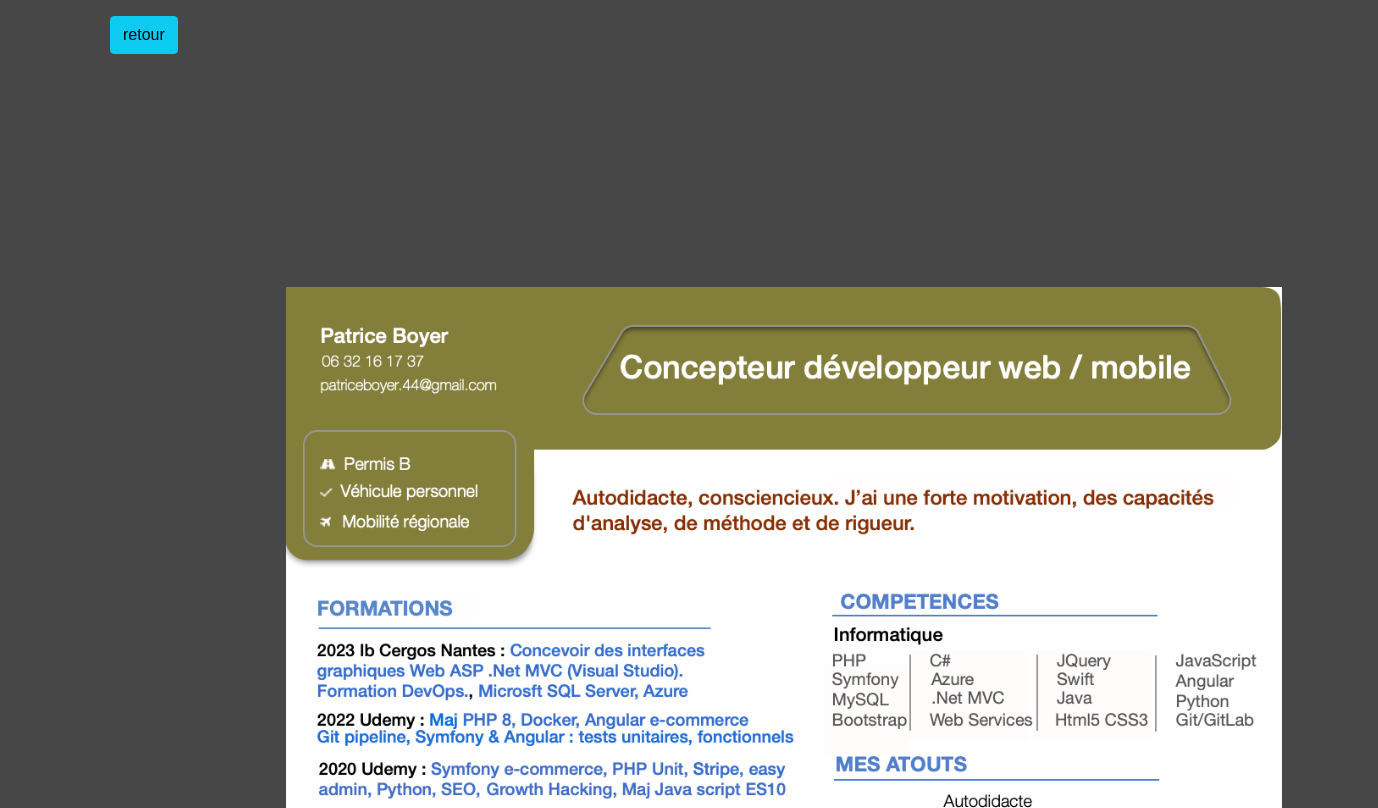
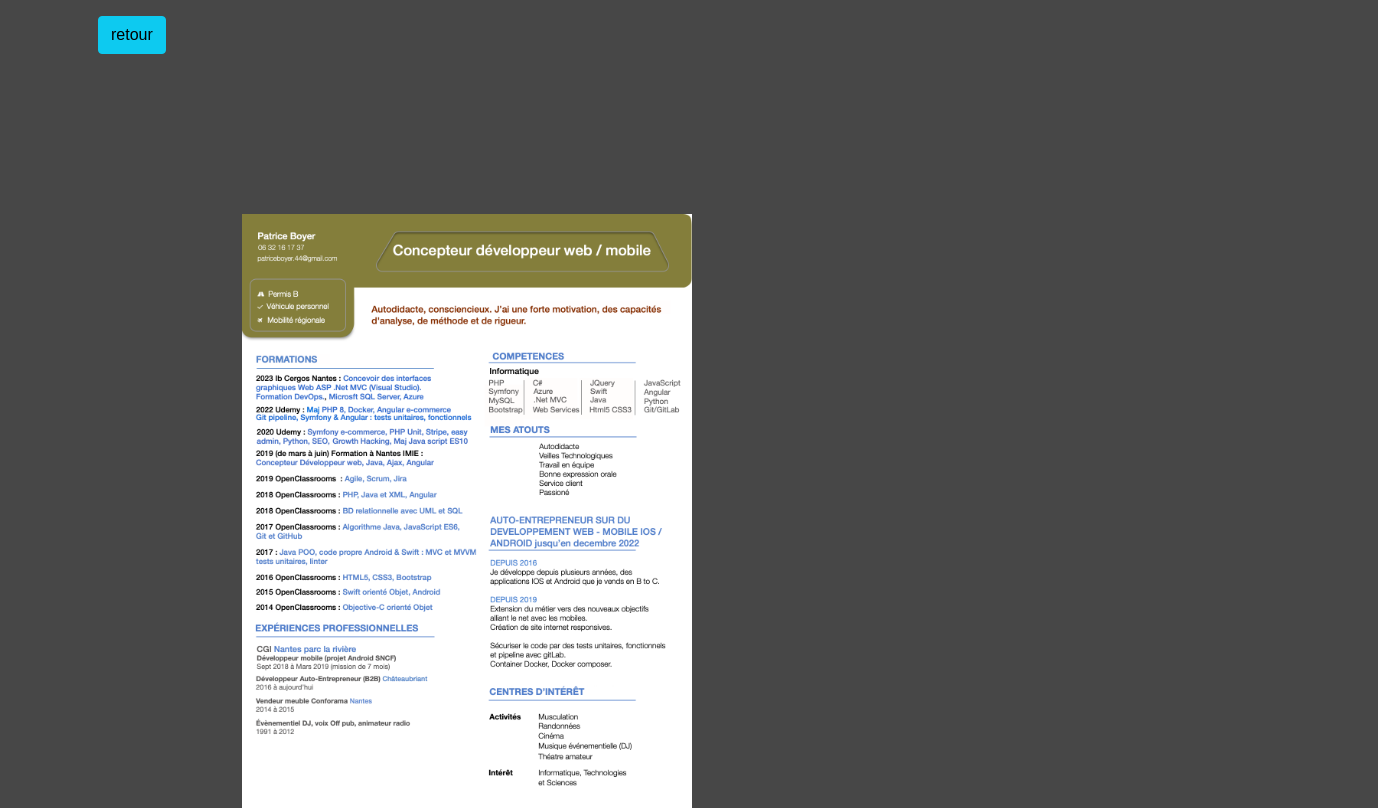
Before and after one commit to PatBoyDevInFrance/myCv, a plain HTML site: page pagecv.html in a window 1280 px wide. Shown: the top 808 px of the page, 1378 px wide, since content can reach past the window. Drawn offline with nearby package versions, Linux system fonts and the light colour scheme.

Commit message:
Add files via upload

```diff
--- a/pagecv.html
+++ b/pagecv.html
@@ -16,13 +16,19 @@
 
 <body style="background-color: rgb(71, 71, 71);">
 
-<div class="container">
-    <div class="container">
-        <a href="index.html" class="btn btn-info mx-3 mt-3">retour</a>
-    </div>
+<div class="container ">
+    <div class="row">
+        <div class="col-md-3">
+            <a href="index.html" class="btn btn-info mx-3 mt-3">retour</a>
+        </div>
+    <!-- <div class="col-md-2">
+            <img src="cvpat.png" style="overflow-y: visible;  "  class="m-5 p-5 " alt="mon cv">
+        </div>  -->
+
+
 
     <!--Test-->
-    <div class="droite">
+    <!-- <div class="droite">
         <h2 class="text-white">Patrice Boyer</h2>
     </div>
 
@@ -75,20 +81,20 @@
         })
 
     */
-    </script>
+    </script> -->
 
 
     <!--test fin-->
 
     <div class="container d-flex flex-wrap justify-content-center m-5 ">
         <div class="row">
-            <div class="col-md-12 m-5">
+            <div class="col-md-6 m-3">
                 <img src="cvpat.png" style="overflow-y: visible; width:100% "  class="m-5 p-5 " alt="mon cv">
             </div>
 
         </div>
 
-
+     </div>
 
     </div>
 </div>
```
